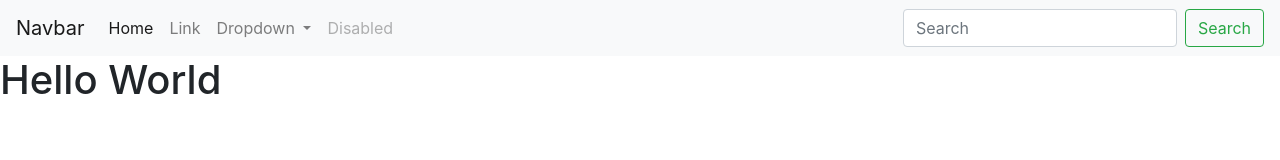
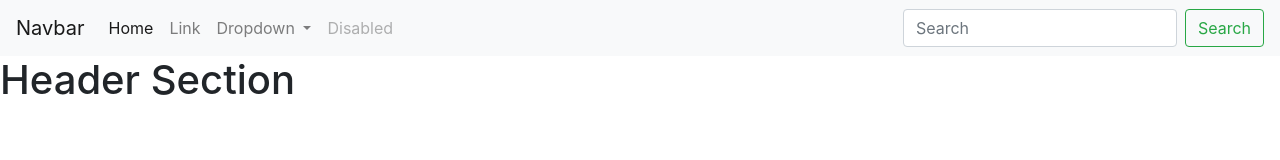
Before and after one commit to pappu116/Athena-Desing, a plain HTML site: page index.html in a window 1280 px wide. Drawn offline with nearby package versions, Linux system fonts and the light colour scheme.

Commit message:
work tentetive

```diff
--- a/index.html
+++ b/index.html
@@ -46,9 +46,16 @@
                     </form>
                 </div>
             </nav>
-        </main>
-    </section>
-    <h1>Hello World</h1>
+        </section>
+        <h1>Header Section</h1>
+        <!-- This Area Work Rayhan Vai  -->
+        <!-- THis Area Work For Pappu  -->
+        <!-- THis Area Work For Pappu  -->
+        <!-- THis Area Chose your Dedication Team Work For Paul Vai   -->
+        <!-- THis Area Get Your Desing right Work For Paul Vai   -->
+        <!-- THis Footer Work For Pappu   -->
+    </main>
+
     <script src="https://code.jquery.com/jquery-3.5.1.slim.min.js"></script>
     <script src="https://cdn.jsdelivr.net/npm/popper.js@1.16.1/dist/umd/popper.min.js"></script>
     <script src="https://cdn.jsdelivr.net/npm/bootstrap@4.5.3/dist/js/bootstrap.min.js"></script>
```
